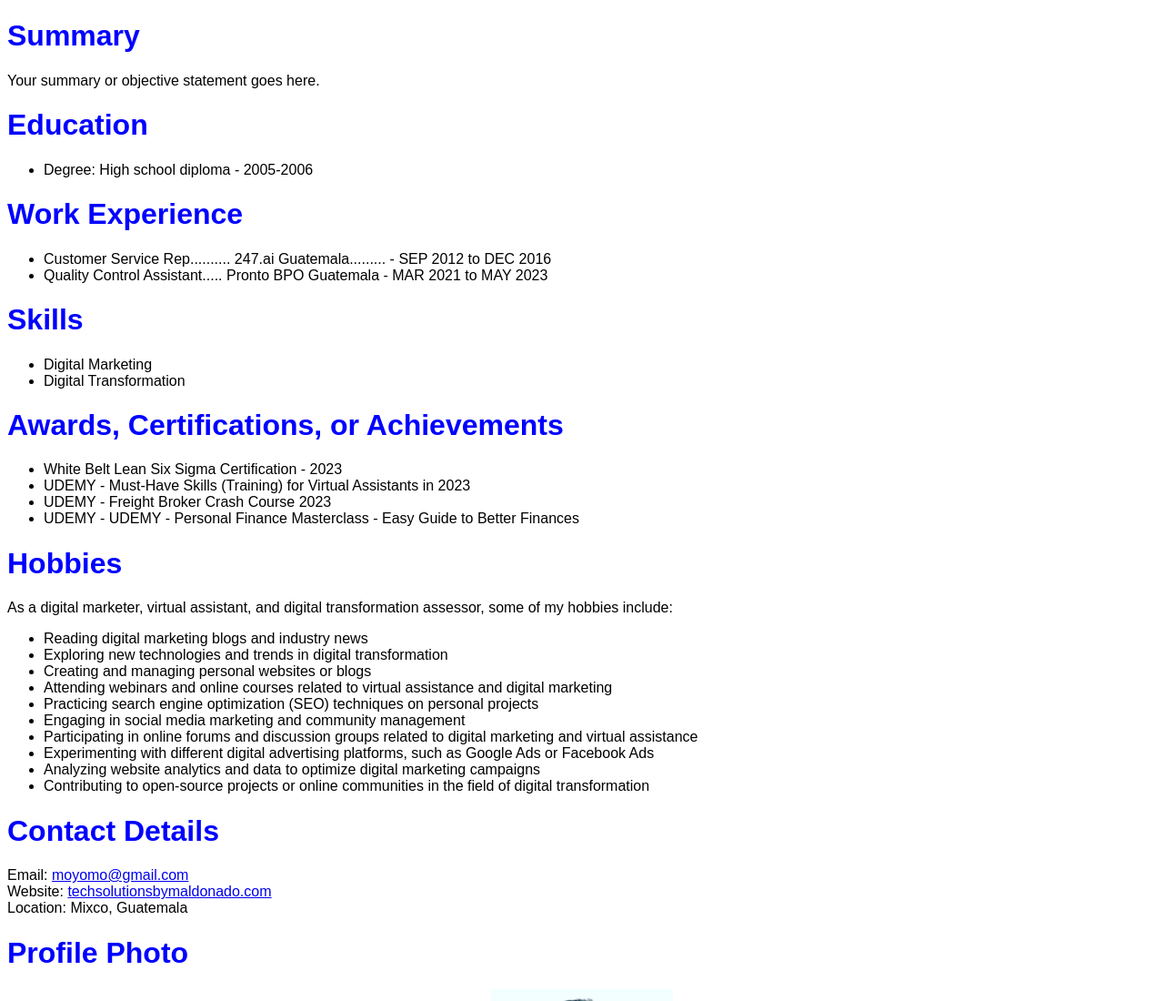
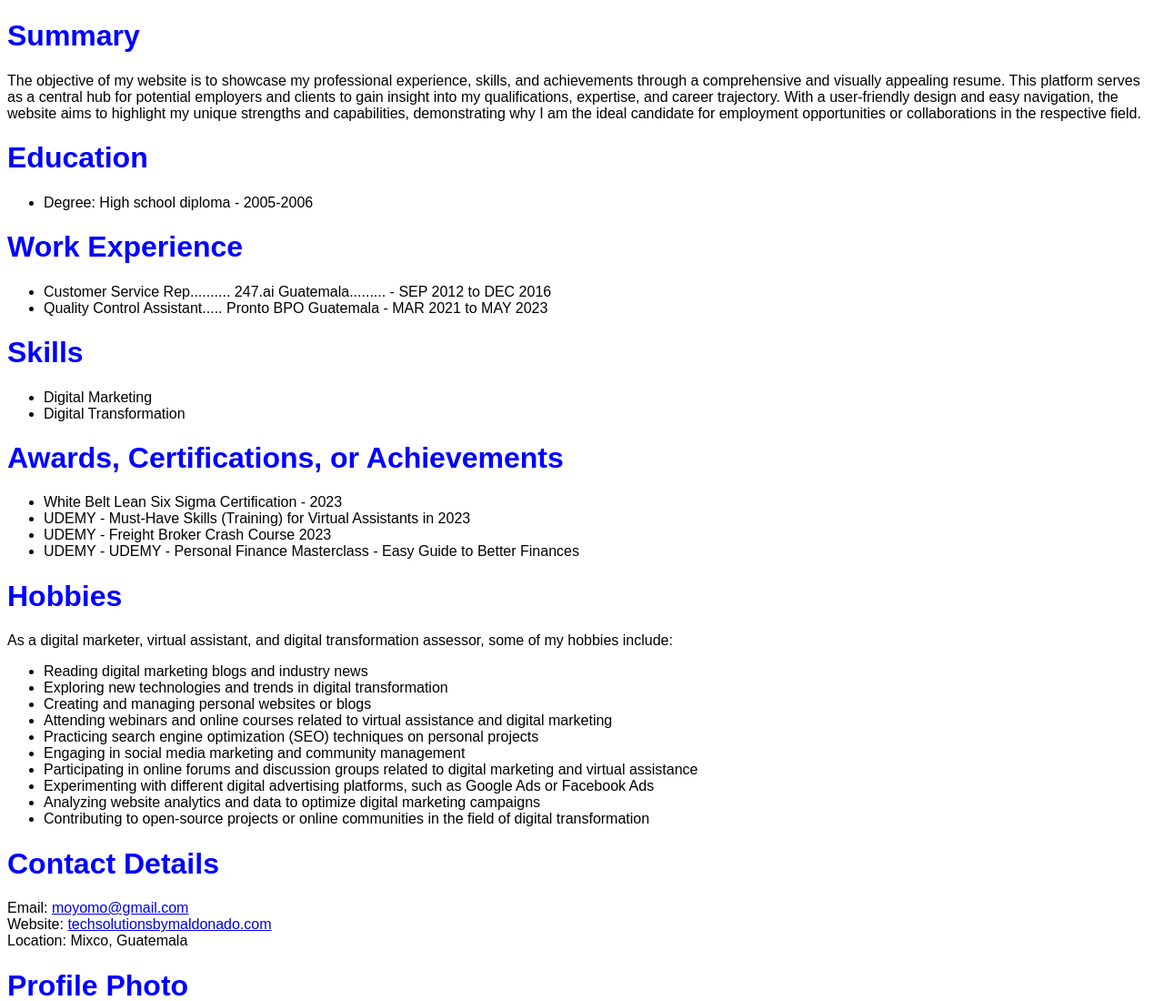
Before and after one commit to mdotechsolutions/mdotech-htmlportfolio, a plain HTML site: page index.html in a window 1280 px wide. Shown: the top 1100 px of the page at 91% size. Drawn offline with Linux system fonts and the light colour scheme.

Commit message:
Update index.html

```diff
--- a/index.html
+++ b/index.html
@@ -33,7 +33,7 @@
 </head>
 <body>
   <h1>Summary</h1>
-  <p>Your summary or objective statement goes here.</p>
+  <p>The objective of my website is to showcase my professional experience, skills, and achievements through a comprehensive and visually appealing resume. This platform serves as a central hub for potential employers and clients to gain insight into my qualifications, expertise, and career trajectory. With a user-friendly design and easy navigation, the website aims to highlight my unique strengths and capabilities, demonstrating why I am the ideal candidate for employment opportunities or collaborations in the respective field.</p>
 
   <h1>Education</h1>
   <ul>
```
